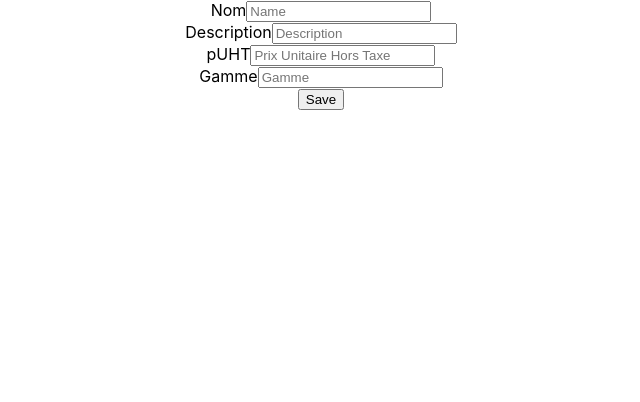
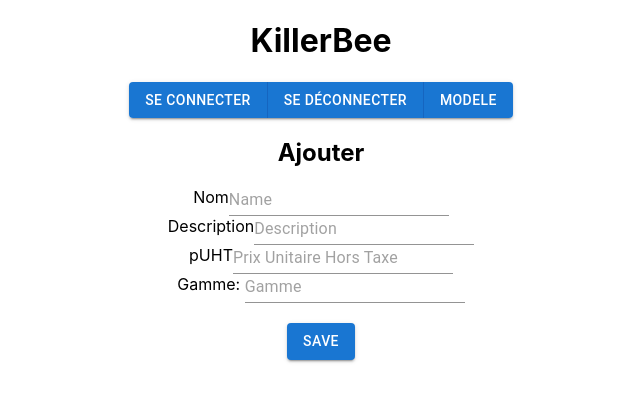
Before and after one commit to MaximeMeh/cybersite, a React (Create React App) app in the folder frontend/cyberfront/: page /add in a window 1280 px wide. Shown: the top 402 px of the page, without its empty margins (319-959 px from the left). Built offline with nearby package versions, Linux system fonts and the light colour scheme.

Commit message:
minor graphics improvements

```diff
--- a/frontend/cyberfront/src/App.css
+++ b/frontend/cyberfront/src/App.css
@@ -27,3 +27,8 @@
 .App-link {
   color: #61dafb;
 }
+
+a {
+  text-decoration: none;
+  color: #fff;
+}
--- a/frontend/cyberfront/src/App.js
+++ b/frontend/cyberfront/src/App.js
@@ -11,10 +11,10 @@ function App() {
   return (
     <div className="App">
       <Routes>
-        <Route path="/" element={<LoginPage/>} />
-        <Route path="/modele" element={<ModelPageList />} />
-        <Route path="/add" element={<AddModel />} />
-        <Route path="/edit/:id" element={<EditModel />} />
+        <Route exact path="/" element={<LoginPage/>} />
+        <Route exact path="/modele" element={<ModelPageList />} />
+        <Route exact path="/add" element={<AddModel />} />
+        <Route exact path="/edit/:id" element={<EditModel />} />
       </Routes>
     </div>
   );
--- a/frontend/cyberfront/src/components/header/Header.js
+++ b/frontend/cyberfront/src/components/header/Header.js
@@ -8,15 +8,15 @@ import ButtonGroup from '@mui/material/ButtonGroup';
 
 function Header() {
   return (
-    <>
+    <div>
       <h1>KillerBee</h1>
       <ButtonGroup variant="contained" aria-label="outlined primary button group">
-        <Button>Se Connecter</Button>
+        <Button><Link to="/">Se Connecter</Link></Button>
         <Button>Se Déconnecter</Button>
-        <Button><Link to="modele">Modele</Link></Button>
+        <Button><Link to="/modele">Modele</Link></Button>
       </ButtonGroup>
 
-    </>
+    </div>
   )
 }
 
--- a/frontend/cyberfront/src/components/login-page/LoginPage.js
+++ b/frontend/cyberfront/src/components/login-page/LoginPage.js
@@ -11,13 +11,14 @@ function LoginPage() {
 
 function handleSubmit(e) {
     e.preventDefault()
-    fetch('http://localhost:8080/login', {
+    fetch(process.env.REACT_APP_URL_USERS, {
         method: 'POST',
         headers: {'Content-Type' : 'application/json'},
         body: JSON.stringify(formData)
     })
     .then(res => res.json())
     .then(data => console.log(data.user))
+    .catch(err => err)
 
 }
 
@@ -30,7 +31,7 @@ function handleChange(e) {
       <Header/>
       <div className="login-wrapper">
 
-      <h1>Connexion</h1>
+      <h2>Connexion</h2>
 
       <form onSubmit={e => handleSubmit(e)}>
           <TextField size="small" label='Email' type='text' placeholder='Email' value={formData.email} name='email' onChange={e => handleChange(e)} ></TextField>
--- a/frontend/cyberfront/src/components/modelPage/AddModel.js
+++ b/frontend/cyberfront/src/components/modelPage/AddModel.js
@@ -1,6 +1,8 @@
 import { useState } from 'react'
 import axios from "axios";
 import { useNavigate } from 'react-router-dom';
+import { Button, TextField } from '@mui/material';
+import Header from '../header/Header';
 
 const AddModel = () => {
     const [name, setName] = useState('');
@@ -22,10 +24,12 @@ const AddModel = () => {
 
     return (
         <div>
+            <Header/>
+            <h2>Ajouter</h2>
             <form onSubmit={ saveModel }>
                 <div className="field">
                     <label className="label">Nom</label>
-                    <input
+                    <TextField variant='standard' size="small"
                         className="input"
                         type="text"
                         placeholder="Name"
@@ -36,7 +40,7 @@ const AddModel = () => {
 
                 <div className="field">
                     <label className="label">Description</label>
-                    <input
+                    <TextField variant='standard' size="small"
                         className="input"
                         type="text"
                         placeholder="Description"
@@ -47,7 +51,7 @@ const AddModel = () => {
 
                 <div className="field">
                     <label className="label">pUHT</label>
-                    <input
+                    <TextField variant='standard' size="small"
                         className="input"
                         type="float"
                         placeholder="Prix Unitaire Hors Taxe"
@@ -57,8 +61,8 @@ const AddModel = () => {
                 </div>
 
                 <div className="field">
-                    <label className="label">Gamme</label>
-                    <input
+                    <label className="label">Gamme: </label>
+                    <TextField variant='standard' size="small"
                         className="input"
                         type="text"
                         placeholder="Gamme"
@@ -66,9 +70,9 @@ const AddModel = () => {
                         onChange={ (e) => setGamme(e.target.value) }
                     />
                 </div>
-
+                <br/>
                 <div className="field">
-                    <button className="button is-primary">Save</button>
+                    <Button variant='contained'>Save</Button>
                 </div>
             </form>
         </div>
--- a/frontend/cyberfront/src/components/modelPage/EditModel.js
+++ b/frontend/cyberfront/src/components/modelPage/EditModel.js
@@ -1,6 +1,8 @@
 import { useState, useEffect } from 'react'
 import axios from "axios";
 import { useNavigate, useParams } from 'react-router-dom';
+import { Button, TextField } from '@mui/material';
+import Header from '../header/Header';
 
 const EditModel = () => {
     const [name, setName] = useState('');
@@ -35,10 +37,12 @@ const EditModel = () => {
 
     return (
         <div>
+            <Header/>
+            <h2>Éditer</h2>
             <form onSubmit={ updateProduct }>
                 <div className="field">
                     <label className="label">Nom</label>
-                    <input
+                    <TextField variant='standard' size="small"
                         className="input"
                         type="text"
                         placeholder="Nom"
@@ -49,7 +53,7 @@ const EditModel = () => {
 
                 <div className="field">
                     <label className="label">Description</label>
-                    <input
+                    <TextField variant='standard' size="small"
                         className="input"
                         type="text"
                         placeholder="Description"
@@ -60,7 +64,7 @@ const EditModel = () => {
 
                 <div className="field">
                     <label className="label">pUHT</label>
-                    <input
+                    <TextField variant='standard' size="small"
                         className="input"
                         type="float"
                         placeholder="Prix Unitaire Hors Taxe"
@@ -71,7 +75,7 @@ const EditModel = () => {
 
                 <div className="field">
                     <label className="label">Gamme</label>
-                    <input
+                    <TextField variant='standard' size="small"
                         className="input"
                         type="text"
                         placeholder="Gamme"
@@ -81,7 +85,7 @@ const EditModel = () => {
                 </div>
 
                 <div className="field">
-                    <button className="button is-primary">Update</button>
+                    <Button variant='contained'>Changer</Button>
                 </div>
             </form>
         </div>
--- a/frontend/cyberfront/src/components/modelPage/ModelPageList.js
+++ b/frontend/cyberfront/src/components/modelPage/ModelPageList.js
@@ -1,6 +1,16 @@
 import { useEffect, useState } from "react";
 import axios from "axios";
 import { Link } from "react-router-dom"
+import Header from "../header/Header";
+
+import Table from '@mui/material/Table';
+import TableBody from '@mui/material/TableBody';
+import TableCell from '@mui/material/TableCell';
+import TableContainer from '@mui/material/TableContainer';
+import TableHead from '@mui/material/TableHead';
+import TableRow from '@mui/material/TableRow';
+import Paper from '@mui/material/Paper';
+import { Button, TextField  } from "@mui/material";
 
 
 function ModelPageList() {
@@ -36,44 +46,48 @@ function ModelPageList() {
 
   return (
     <div>
-      {/* <SearchModel/> */}
-      <input
+      <Header/>
+      <br/>
+      <TextField
+        variant="standard"
         type="search"
         placeholder="Nom du modèle"
         onChange={handleChange}
         value={searchInput} />
 
-            <Link to="/add" className="button is-primary mt-2">Add New</Link>
-            <table className="table is-striped is-fullwidth">
-                <thead>
-                    <tr>
-                        <th>No</th>
-                        <th>Nom</th>
-                        <th>Description</th>
-                        <th>pUHT</th>
-                        <th>Gamme</th>
-                        <th>Actions</th>
-                    </tr>
-                </thead>
-                <tbody>
-                    { models.filter(li => li.nom.toLowerCase().includes(searchInput.toLowerCase()))
-                            .map((model, index) => (
+        <Button variant="contained"><Link to="/add" className="button is-primary mt-2">Add New</Link></Button>
+            <TableContainer component={Paper}>
+              <Table sx={{ minWidth: 650 }} aria-label="simple table">
+                  <TableHead>
+                      <TableRow className="bold-row">
+                          <TableCell>No</TableCell>
+                          <TableCell>Nom</TableCell>
+                          <TableCell>Description</TableCell>
+                          <TableCell>pUHT</TableCell>
+                          <TableCell>Gamme</TableCell>
+                          <TableCell>Actions</TableCell>
+                      </TableRow>
+                  </TableHead>
+                  <TableBody>
+                      { models.filter(li => li.nom.toLowerCase().includes(searchInput.toLowerCase()))
+                              .map((model, index) => (
 
-                        <tr key={ model.id }>
-                            <td>{ index + 1 }</td>
-                            <td>{ model.nom }</td>
-                            <td>{ model.description }</td>
-                            <td>{ model.puht }</td>
-                            <td>{ model.gamme }</td>
-                            <td>
-                                <Link to={`/edit/${model.id}`} className="button is-small is-info">Edit</Link>
-                                <button onClick={ () => deleteModel(model.id) } className="button is-small is-danger">Delete</button>
-                            </td>
-                        </tr>
-                    )) }
+                          <TableRow key={ model.id }>
+                              <TableCell >{ index + 1 }</TableCell >
+                              <TableCell >{ model.nom }</TableCell >
+                              <TableCell >{ model.description }</TableCell >
+                              <TableCell >{ model.puht } €</TableCell >
+                              <TableCell >{ model.gamme }</TableCell >
+                              <TableCell >
+                                  <Button variant="contained"><Link to={`/edit/${model.id}`} className="button is-small is-info">Edit</Link></Button>
+                                  <Button variant="outlined" color="error" onClick={ () => deleteModel(model.id) }>Delete</Button>
+                              </TableCell>
+                          </TableRow>
+                      )) }
 
-                </tbody>
-            </table>
+                  </TableBody>
+              </Table>
+            </TableContainer>
         </div>
   )
 }
```
Also changed, not shown: frontend/cyberfront/src/localJson/models.json (+0 -14 lines).
